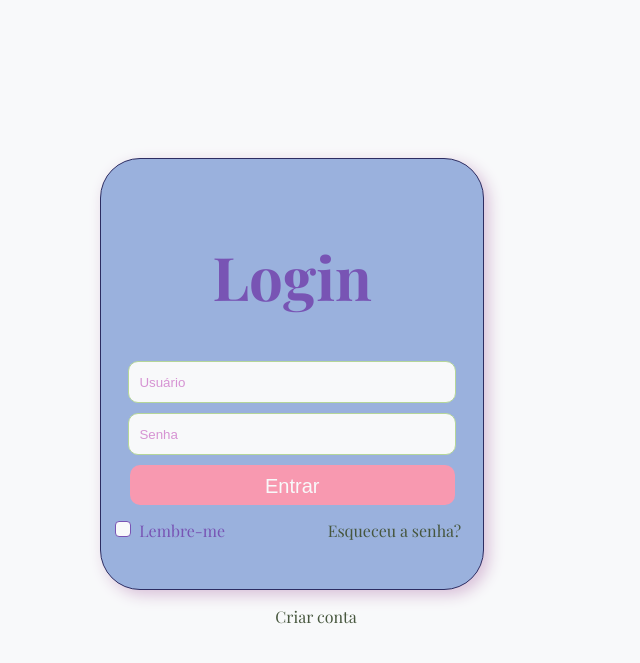
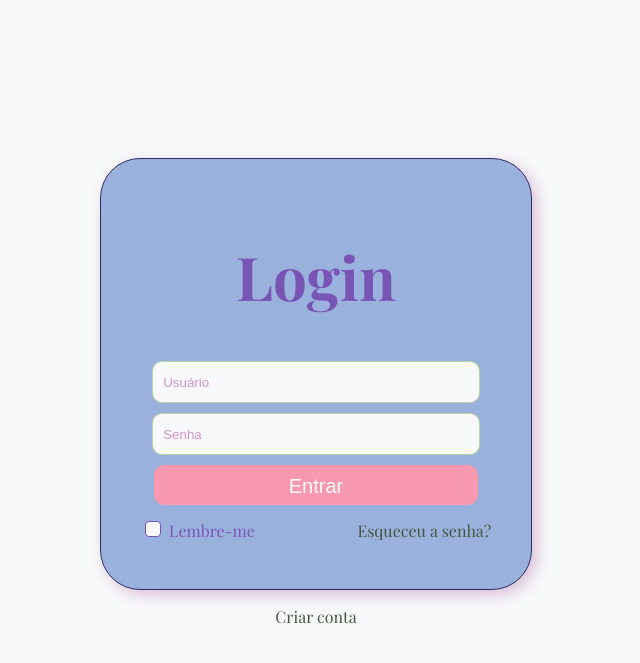
Before and after one commit to Bit-whiteBunny/ama, a PHP site: page / in a window 1280 px wide. Shown: the top 663 px of the page, without its empty margins (324-964 px from the left). Run offline with PHP 8.4, Linux system fonts and the light colour scheme; some libraries are stand-ins or nearby versions; some web fonts are replaced.

Commit message:
Correções
Excluí alguns elementos desnecessários e redundantes

```diff
--- a/index.php
+++ b/index.php
@@ -14,35 +14,21 @@ session_start();
     <link href="https://fonts.googleapis.com/css2?family=Playfair+Display:ital,wght@0,400..900;1,400..900&display=swap"
         rel="stylesheet">
     <link rel="stylesheet" href="aparenceLogin.css">
-    <script>
-        ! function () {
-            try {
-                var t = localStorage.getItem("dash26-theme"),
-                    e = window.matchMedia("(prefers-color-scheme: dark)").matches;
-                document.documentElement.setAttribute("data-theme", t || (e ? "dark" : "light"))
-            } catch (t) {
-                document.documentElement.setAttribute("data-theme", "light")
-            }
-        }()
-    </script>
 </head>
 
 <body>
-    <div class="error-shell">
-        <div class="error-card"><span class="error-eyebrow"></span>
     <div id="container">
         <h1>Login</h1>
-                <div class="error-description" style="text-align: left;">
         <?php
         if (!empty($_SESSION['erro'])) {
-                        echo '<script>alert("'.$_SESSION['erro'].'")</script>';
+            echo '<script>alert("' . $_SESSION['erro'] . '")</script>';
             unset($_SESSION['erro']);
         }
         ?>
         <form id="loginForm" action="login.php">
             <div id="dados">
-                            <input type="text" class="textBox" placeholder="Usuário">
-                            <input type="password" class="textBox" placeholder="Senha">
+                <input type="text" class="textBox" placeholder="Usuário" required>
+                <input type="password" class="textBox" placeholder="Senha" required>
                 <button type="submit" class="submitButton">Entrar</button>
             </div>
         </form>
@@ -50,9 +36,6 @@ session_start();
             <input type="checkbox" id="rememberMe">
             <label for="rememberMe">Lembre-me</label>
             <a href="#">Esqueceu a senha?</a>
-                    </div>
-                </div>
-            </div>
         </div>
     </div>
     <p><a href="cadastro.php">Criar conta</a></p>
@@ -64,14 +47,14 @@ session_start();
 
 <?php
 if (!empty($_SESSION['usuarioInvalido'])) {
-        echo '<script>alert("'.$_SESSION['usuarioInvalido'].'")</script>';
+    echo '<script>alert("' . $_SESSION['usuarioInvalido'] . '")</script>';
     unset($_SESSION['usuarioInvalido']);
 }
 ?>
 
 <?php
 if (!empty($_SESSION['semCadastro'])) {
-        echo '<script>alert("'.$_SESSION['semCadastro'].'")</script>';
+    echo '<script>alert("' . $_SESSION['semCadastro'] . '")</script>';
     unset($_SESSION['semCadastro']);
 }
 ?>
--- a/login.php
+++ b/login.php
@@ -4,12 +4,6 @@ include('conecta.php');
 
 $usuario = $_POST['usuario'];
 $senha = $_POST['senha'];
-
-if (empty($usuario) || empty($senha)) {
-    $_SESSION['erro'] = "Todos os campos são obrigatórios.";
-    header("Location: index.php");
-    exit();
-}
 
 //Verificar se o usuário já está cadastrado no banco de dados
 $sqlVerifica = "SELECT email FROM jogador WHERE username = '$usuario' AND senha = '$senha' LIMIT 1";
--- a/salvar.php
+++ b/salvar.php
@@ -5,12 +5,6 @@ include('conecta.php');
 $usuario = $_POST['usuario'];
 $email = $_POST['email'];
 $senha = $_POST['senha'];
-
-if (empty($email) || empty($usuario) || empty($senha)) {
-    $_SESSION['erro'] = "Todos os campos são obrigatórios.";
-    header("Location: cadastro.php");
-    exit();
-}
 
 //Verificar se o usuário já está cadastrado no banco de dados
 $sqlVerifica = "SELECT id FROM jogador WHERE username = '$usuario' LIMIT 1";
```
Also changed, not shown: cadastro.php (+2 -26 lines). Lines whose indentation alone changed are shown as unchanged.
